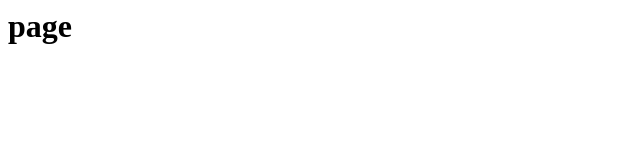
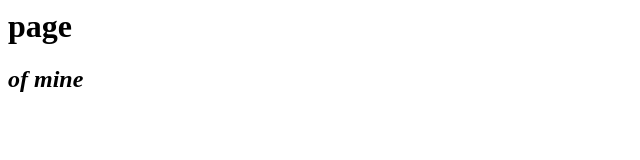
Before and after one commit to koster/koster.github.io, a plain HTML site: page index.html in a window 1280 px wide. Shown: the whole page, without its empty margins (0-640 px from the left). Drawn offline with Linux system fonts and the light colour scheme.

Commit message:
a change to make things work

```diff
--- a/index.html
+++ b/index.html
@@ -1 +1,2 @@
 <h1>page</h1>
+<h2><i>of mine</i></h2>
```
